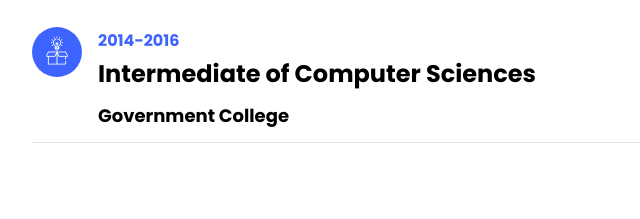
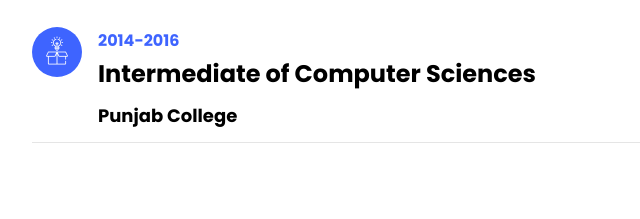
Before and after one commit to ghaffar777/ghaffar.github.io, a plain HTML site: page index.html in a window 1280 px wide. Shown: the part 2128-2347 px from the top of the page, 338-978 px from the left. Drawn offline with nearby package versions, Linux system fonts and the light colour scheme; files whose address does not match are found by name.

Commit message:
Update index.html

```diff
--- a/index.html
+++ b/index.html
@@ -185,7 +185,7 @@
 						<div class="text pl-3">
 		    					<span class="date">2014-2016</span>
 		    					<h2>Intermediate of Computer Sciences</h2>
-		    					<span class="position">Government College</span>
+		    					<span class="position">Punjab College</span>
 
 	    					</div>
 
```
